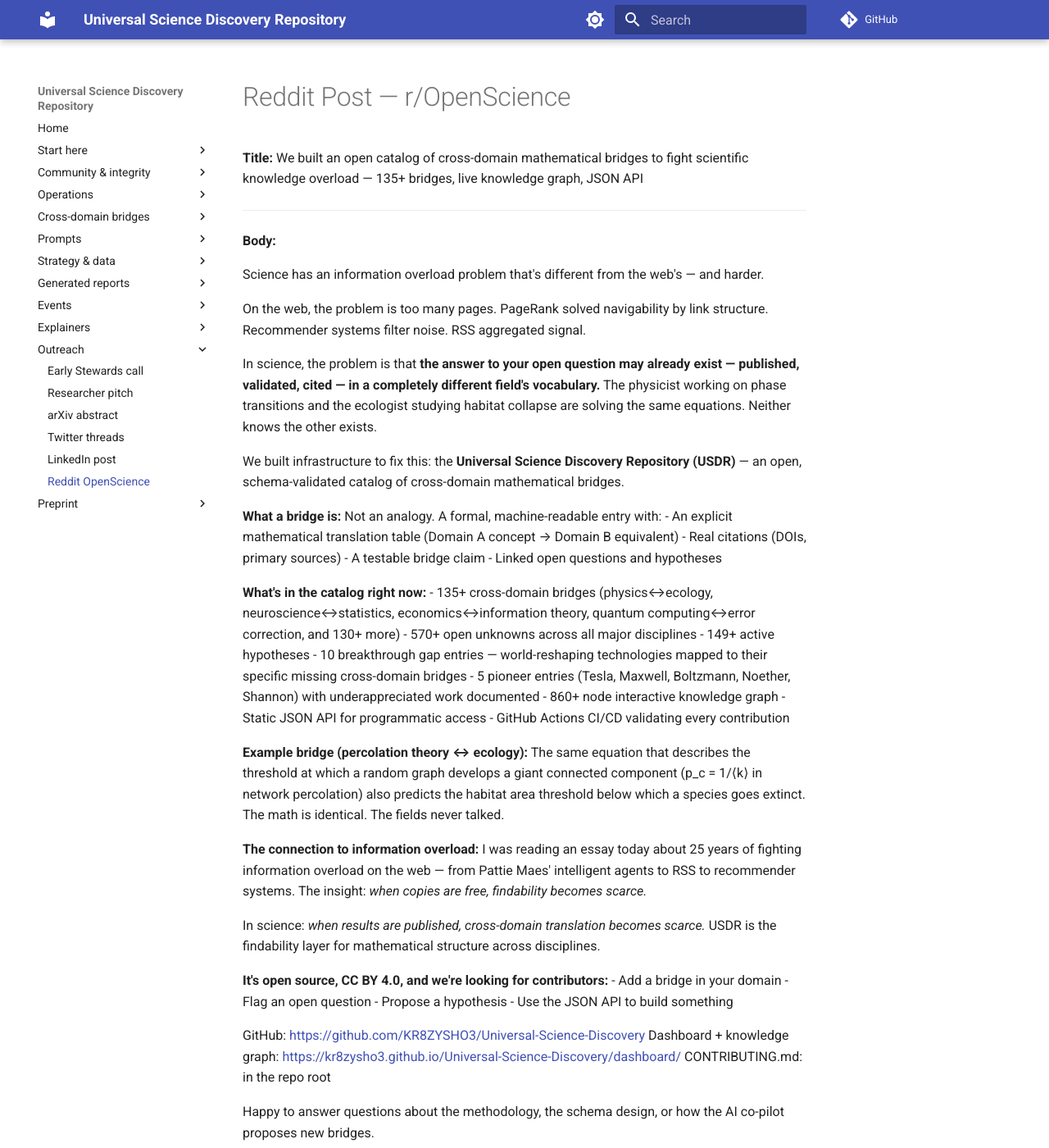
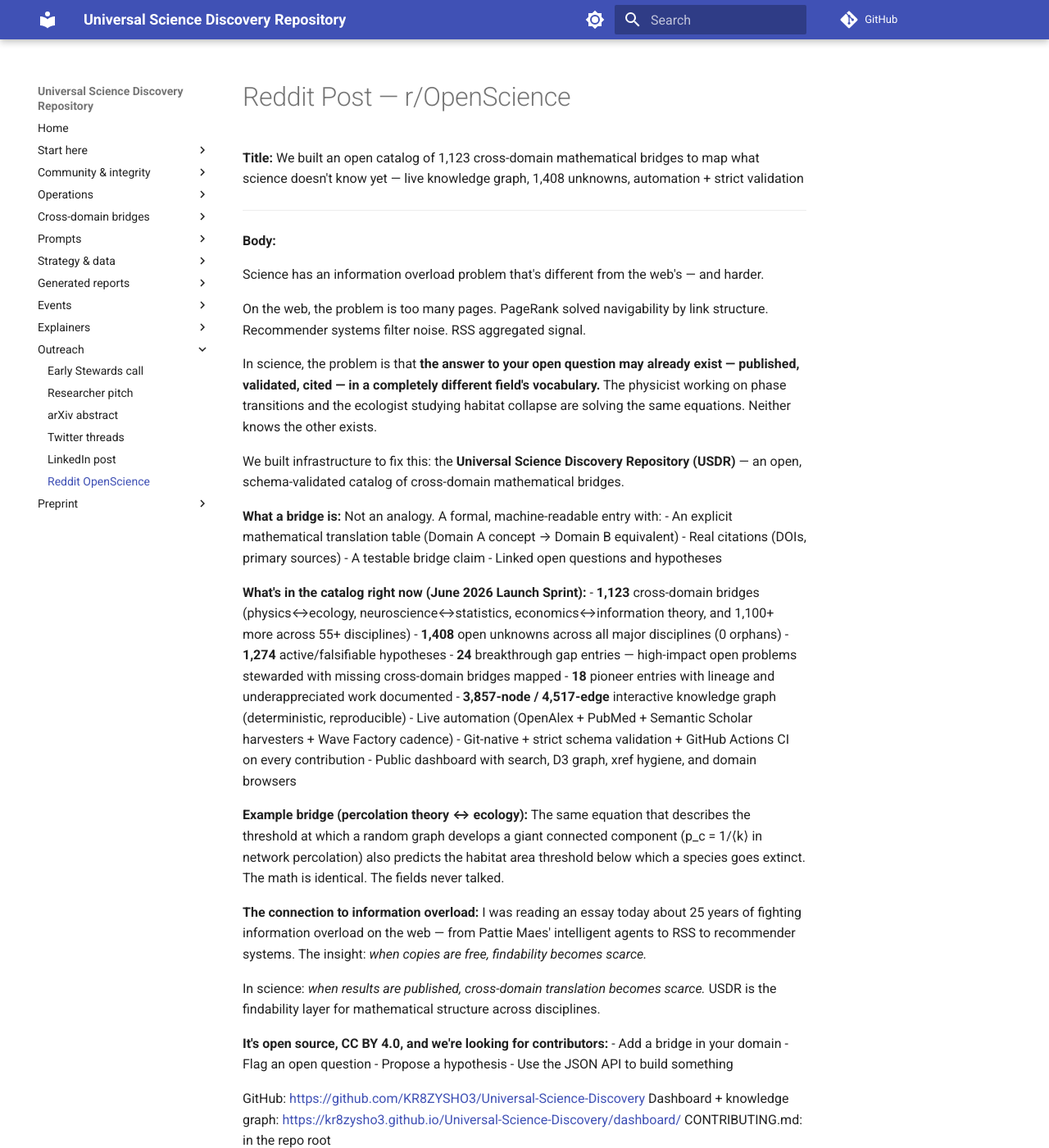
Before and after one commit to KR8ZYSHO3/Universal-Science-Discovery, an MkDocs documentation site: the page built from docs/outreach/reddit_openscience_post.md, in a window 1280 px wide and 1400 px high. Shown: the whole window at 82% size. Built offline with MkDocs 1.6.1 and Material for MkDocs 9.7.7, drawn with Linux system fonts in a browser that asks for light colours; comment, search, counter and statistics services are not loaded.

Commit message:
chore(launch): refresh reddit and researcher pitch outreach with current June 2026 numbers (1,123 bridges, 1,408 unknowns, etc.)

```diff
--- a/docs/outreach/reddit_openscience_post.md
+++ b/docs/outreach/reddit_openscience_post.md
@@ -1,6 +1,6 @@
 # Reddit Post — r/OpenScience
 
-**Title:** We built an open catalog of cross-domain mathematical bridges to fight scientific knowledge overload — 135+ bridges, live knowledge graph, JSON API
+**Title:** We built an open catalog of 1,123 cross-domain mathematical bridges to map what science doesn't know yet — live knowledge graph, 1,408 unknowns, automation + strict validation
 
 ---
 
@@ -21,15 +21,16 @@ Not an analogy. A formal, machine-readable entry with:
 - A testable bridge claim
 - Linked open questions and hypotheses
 
-**What's in the catalog right now:**
-- 135+ cross-domain bridges (physics↔ecology, neuroscience↔statistics, economics↔information theory, quantum computing↔error correction, and 130+ more)
-- 570+ open unknowns across all major disciplines
-- 149+ active hypotheses
-- 10 breakthrough gap entries — world-reshaping technologies mapped to their specific missing cross-domain bridges
-- 5 pioneer entries (Tesla, Maxwell, Boltzmann, Noether, Shannon) with underappreciated work documented
-- 860+ node interactive knowledge graph
-- Static JSON API for programmatic access
-- GitHub Actions CI/CD validating every contribution
+**What's in the catalog right now (June 2026 Launch Sprint):**
+- **1,123** cross-domain bridges (physics↔ecology, neuroscience↔statistics, economics↔information theory, and 1,100+ more across 55+ disciplines)
+- **1,408** open unknowns across all major disciplines (0 orphans)
+- **1,274** active/falsifiable hypotheses
+- **24** breakthrough gap entries — high-impact open problems stewarded with missing cross-domain bridges mapped
+- **18** pioneer entries with lineage and underappreciated work documented
+- **3,857-node / 4,517-edge** interactive knowledge graph (deterministic, reproducible)
+- Live automation (OpenAlex + PubMed + Semantic Scholar harvesters + Wave Factory cadence)
+- Git-native + strict schema validation + GitHub Actions CI on every contribution
+- Public dashboard with search, D3 graph, xref hygiene, and domain browsers
 
 **Example bridge (percolation theory ↔ ecology):**
 The same equation that describes the threshold at which a random graph develops a giant connected component (p_c = 1/⟨k⟩ in network percolation) also predicts the habitat area threshold below which a species goes extinct. The math is identical. The fields never talked.
```
Also changed, not shown: docs/outreach/researcher_pitch.md (+8 -5 lines).
